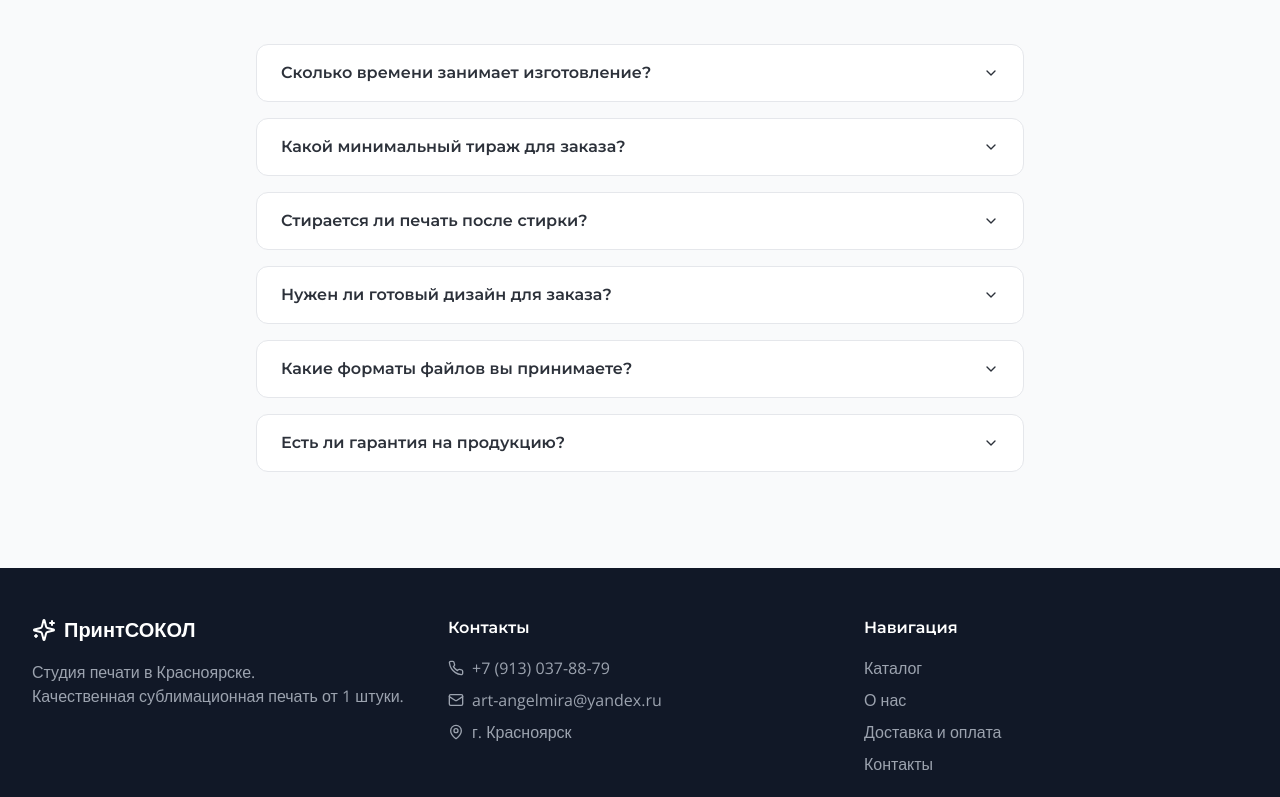
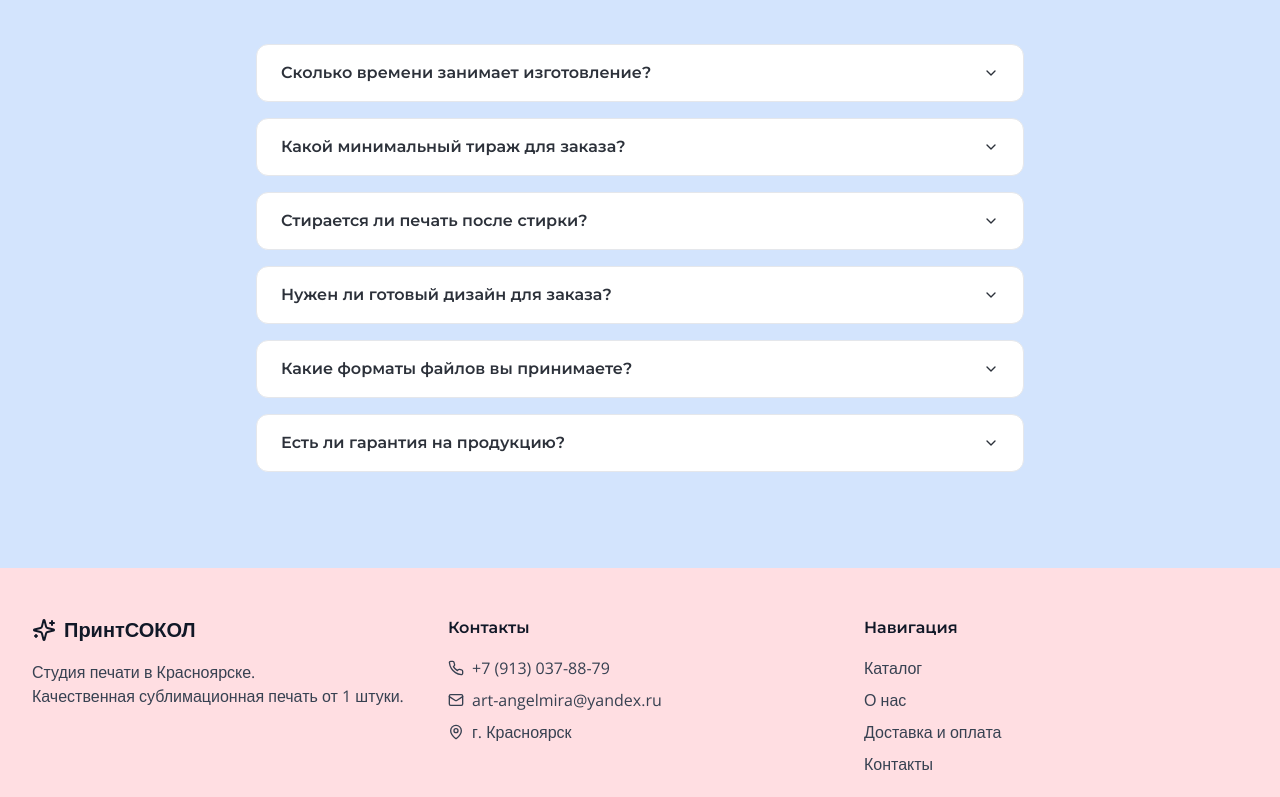
Before and after one commit to pr-poehali-dev/print-sokol-web, a React (Vite) app: page / in a window 1280 px wide. Shown: the part 5660-6457 px from the top of the page. Built offline with nearby package versions, Linux system fonts and the light colour scheme.

Commit message:
Сделай фон подвал нежно-розовый (#FFDEE2) а фон блок "отзывы", "наши гарантии", "часто задаваемые вопросы" голубам (#D3E4FD)

```diff
--- a/src/components/sections/ContentSections.tsx
+++ b/src/components/sections/ContentSections.tsx
@@ -151,7 +151,7 @@ export default function ContentSections() {
         </div>
       </section>
 
-      <section className="py-16 md:py-24 bg-white">
+      <section className="py-16 md:py-24" style={{ backgroundColor: '#D3E4FD' }}>
         <div className="container">
           <h2 className="text-3xl md:text-4xl font-bold text-center mb-12">Наши гарантии</h2>
           <div className="grid grid-cols-1 md:grid-cols-2 lg:grid-cols-4 gap-6 max-w-6xl mx-auto">
@@ -275,7 +275,7 @@ export default function ContentSections() {
         </div>
       </section>
 
-      <section className="py-16 md:py-24 bg-gray-50">
+      <section className="py-16 md:py-24" style={{ backgroundColor: '#D3E4FD' }}>
         <div className="container">
           <div className="max-w-3xl mx-auto">
             <h2 className="text-3xl md:text-4xl font-bold text-center mb-4">Часто задаваемые вопросы</h2>
@@ -348,7 +348,7 @@ export default function ContentSections() {
         </div>
       </section>
 
-      <footer id="contacts" className="bg-gray-900 text-white py-12">
+      <footer id="contacts" className="text-gray-900 py-12" style={{ backgroundColor: '#FFDEE2' }}>
         <div className="container">
           <div className="grid md:grid-cols-3 gap-8">
             <div>
@@ -356,7 +356,7 @@ export default function ContentSections() {
                 <Icon name="Sparkles" size={24} />
                 <span className="text-xl font-bold">ПринтСОКОЛ</span>
               </div>
-              <p className="text-gray-400">
+              <p className="text-gray-700">
                 Студия печати в Красноярске.<br />
                 Качественная сублимационная печать от 1 штуки.
               </p>
@@ -364,12 +364,12 @@ export default function ContentSections() {
 
             <div>
               <h3 className="font-semibold mb-4">Контакты</h3>
-              <div className="space-y-2 text-gray-400">
-                <a href="tel:+79130378879" className="flex items-center gap-2 hover:text-white transition-colors">
+              <div className="space-y-2 text-gray-700">
+                <a href="tel:+79130378879" className="flex items-center gap-2 hover:text-gray-900 transition-colors">
                   <Icon name="Phone" size={16} />
                   +7 (913) 037-88-79
                 </a>
-                <a href="mailto:art-angelmira@yandex.ru" className="flex items-center gap-2 hover:text-white transition-colors">
+                <a href="mailto:art-angelmira@yandex.ru" className="flex items-center gap-2 hover:text-gray-900 transition-colors">
                   <Icon name="Mail" size={16} />
                   art-angelmira@yandex.ru
                 </a>
@@ -383,23 +383,23 @@ export default function ContentSections() {
             <div>
               <h3 className="font-semibold mb-4">Навигация</h3>
               <div className="space-y-2">
-                <a href="#catalog" className="block text-gray-400 hover:text-white transition-colors">Каталог</a>
-                <a href="#about" className="block text-gray-400 hover:text-white transition-colors">О нас</a>
-                <a href="#delivery" className="block text-gray-400 hover:text-white transition-colors">Доставка и оплата</a>
-                <a href="#contacts" className="block text-gray-400 hover:text-white transition-colors">Контакты</a>
+                <a href="#catalog" className="block text-gray-700 hover:text-gray-900 transition-colors">Каталог</a>
+                <a href="#about" className="block text-gray-700 hover:text-gray-900 transition-colors">О нас</a>
+                <a href="#delivery" className="block text-gray-700 hover:text-gray-900 transition-colors">Доставка и оплата</a>
+                <a href="#contacts" className="block text-gray-700 hover:text-gray-900 transition-colors">Контакты</a>
               </div>
             </div>
           </div>
 
-          <div className="border-t border-gray-800 mt-8 pt-8">
-            <div className="flex flex-col md:flex-row justify-between items-center gap-4 text-gray-400 text-sm">
+          <div className="border-t border-pink-300 mt-8 pt-8">
+            <div className="flex flex-col md:flex-row justify-between items-center gap-4 text-gray-700 text-sm">
               <p>&copy; 2024 ПринтСОКОЛ. Все права защищены.</p>
               <div className="flex gap-6">
-                <a href="#privacy" className="hover:text-white transition-colors">Политика конфиденциальности</a>
-                <a href="#terms" className="hover:text-white transition-colors">Условия использования</a>
+                <a href="#privacy" className="hover:text-gray-900 transition-colors">Политика конфиденциальности</a>
+                <a href="#terms" className="hover:text-gray-900 transition-colors">Условия использования</a>
               </div>
             </div>
-            <div className="mt-4 text-xs text-gray-500 text-center md:text-left">
+            <div className="mt-4 text-xs text-gray-600 text-center md:text-left">
               <p className="mb-2">
                 <Icon name="Lock" size={14} className="inline mr-1" />
                 Мы заботимся о вашей конфиденциальности: все персональные данные защищены и используются только для обработки заказов.
```
